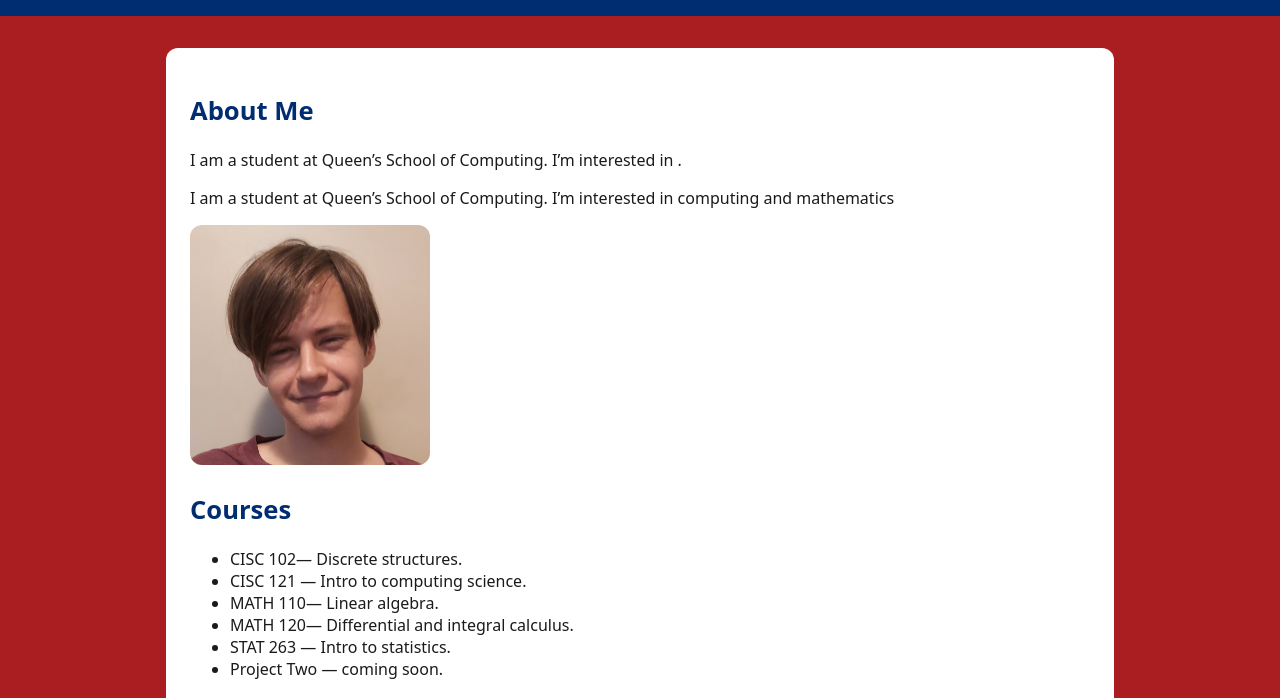
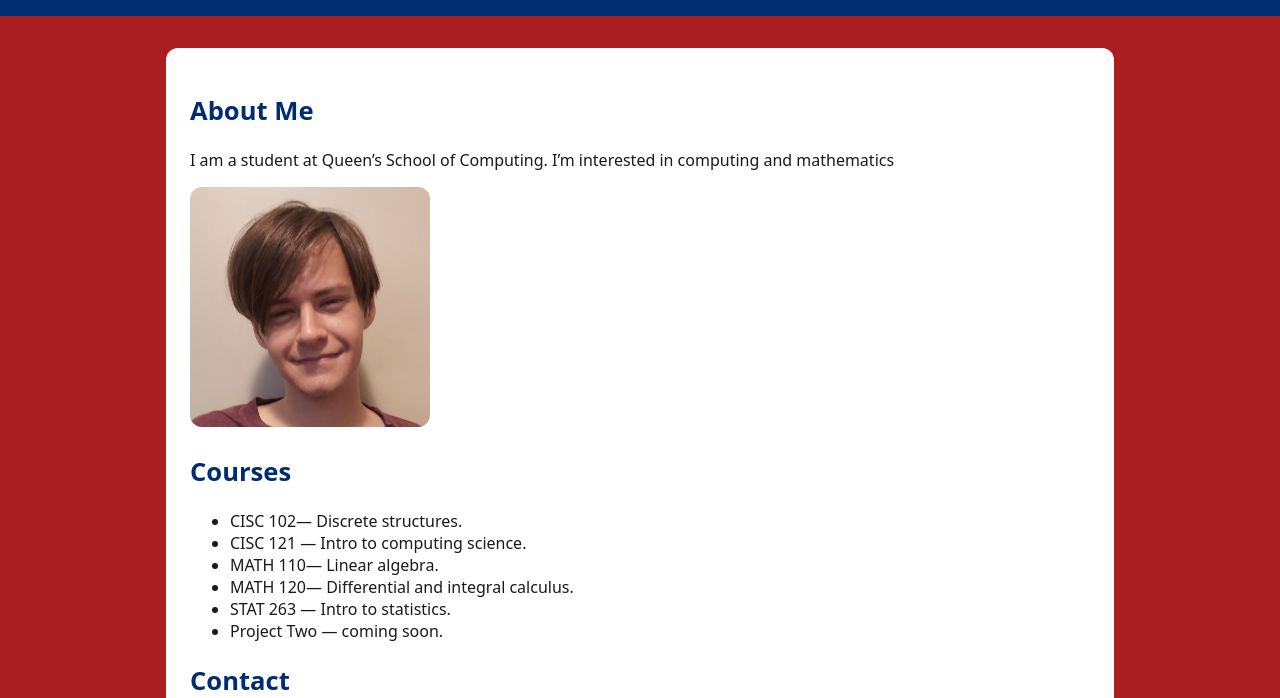
Before and after one commit to hgojf/queens-student-page, a plain HTML site: page index.html in a window 1280 px wide. Shown: the part 102-800 px from the top of the page. Drawn offline with Linux system fonts and the light colour scheme.

Commit message:
Remove repeated line

```diff
--- a/index.html
+++ b/index.html
@@ -14,7 +14,6 @@
     <main>
       <!-- ====== ABOUT SECTION (edit the text) ====== -->
       <h2>About Me</h2>
-      <p>I am a student at Queen’s School of Computing. I’m interested in <!-- replace with interests -->.</p>
       <p>I am a student at Queen’s School of Computing. I’m interested in computing and mathematics </p>
 
       <!-- ====== PHOTO (upload me.jpg to repo root, then update the src below) ====== -->
```
